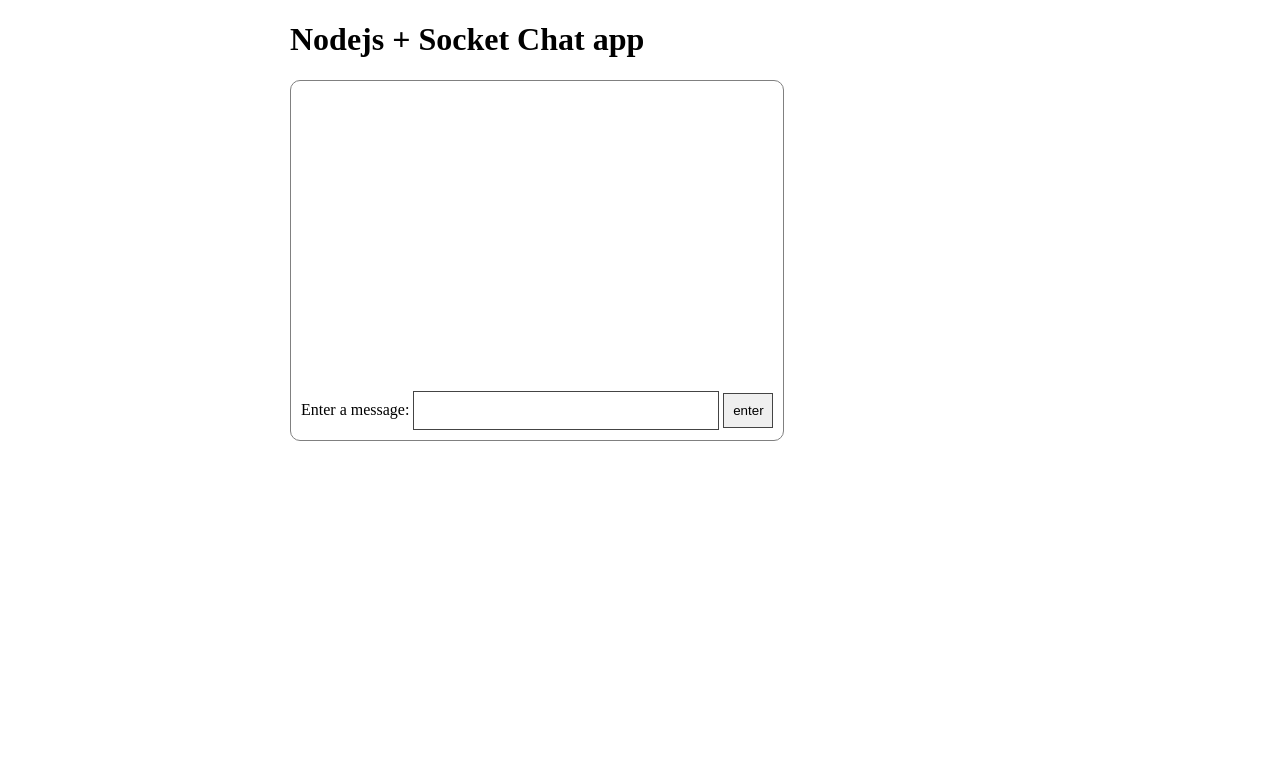
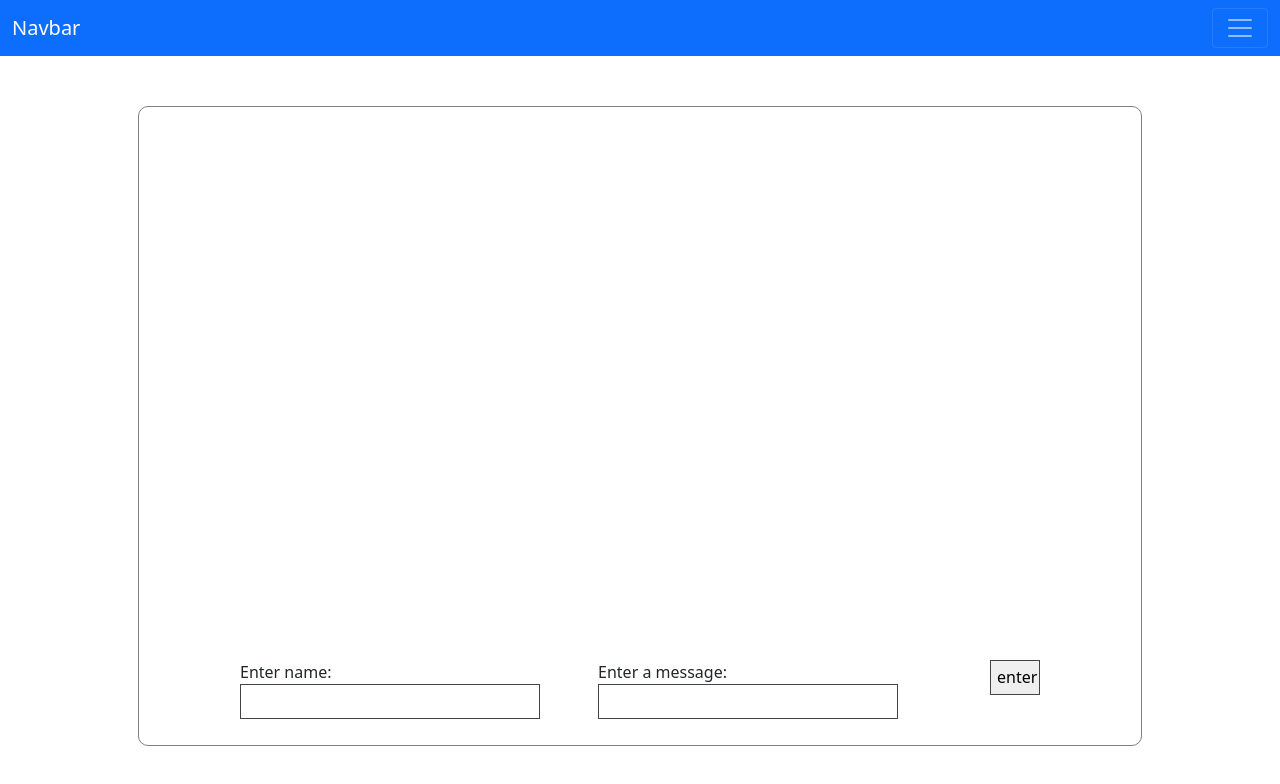
Before and after one commit to pranav-iitr/instaAssignment, a website: page public/index.html in a window 1280 px wide. Drawn offline with nearby package versions, Linux system fonts and the light colour scheme; no server answers.

Commit message:
UI updates + Name + Formatting

```diff
--- a/public/index.html
+++ b/public/index.html
@@ -1,47 +1,93 @@
 <!DOCTYPE html>
 <html>
+
 <head>
-    <title>Chat app</title>
+  <title>Chat app Using Node Express And Socket</title>
+
+  <link href="https://cdn.jsdelivr.net/npm/bootstrap@5.1.3/dist/css/bootstrap.min.css" rel="stylesheet"
+    integrity="sha384-1BmE4kWBq78iYhFldvKuhfTAU6auU8tT94WrHftjDbrCEXSU1oBoqyl2QvZ6jIW3" crossorigin="anonymous">
   <style>
-        #container {
-          width: 700px;
-          margin: 0 auto;
+    .chat-form {
+      display: flex;
+
+      width: 800px;
+      justify-content: center;
+
     }
+
     .chat-input {
       width: 300px;
       height: 35px;
       border: solid 1px #444;
     }
+
     .chat-submit {
       width: 50px;
       height: 35px;
       border: solid 1px #444;
     }
+
     .chat-window {
-          height: 300px;
-          width: 400px;
+      height: 80%;
+      width: 100%;
     }
-        #chatSection {
-          float: left;
+
+    .chatSection {
+      width: 90%;
+      margin-left: 5%;
+      margin-top: 50px;
       border: 1px grey solid;
       border-radius: 10px;
       padding: 10px;
+      height: 80vh;
+      display: flex;
+      flex-direction: column;
+      align-items: center;
+      justify-content: space-around;
     }
   </style>
+  <script src="https://cdn.jsdelivr.net/npm/bootstrap@5.1.3/dist/js/bootstrap.bundle.min.js"
+    integrity="sha384-ka7Sk0Gln4gmtz2MlQnikT1wXgYsOg+OMhuP+IlRH9sENBO0LRn5q+8nbTov4+1p"
+    crossorigin="anonymous"></script>
+</head>
 
-  </head>
 <body>
-    <div id="container">
-      <h1>
-        Nodejs + Socket Chat app
-      </h1>
-      <div id="chatSection">
-        <div class="chat-window"></div>
+
+
+  <nav class="navbar navbar-dark bg-primary">
+    <div class="container-fluid">
+      <a class="navbar-brand" href="#">Navbar</a>
+      <button class="navbar-toggler" type="button" data-bs-toggle="collapse" data-bs-target="#navbarNav"
+        aria-controls="navbarNav" aria-expanded="false" aria-label="Toggle navigation">
+        <span class="navbar-toggler-icon"></span>
+      </button>
+      <div class="collapse navbar-collapse" id="navbarNav">
+        <ul class="navbar-nav">
+          <li class="nav-item">
+            <a class="nav-link active" aria-current="page" href="#">Home</a>
+          </li>
+          <li class="nav-item">
+            <a class="nav-link" href="#">Features</a>
+          </li>
+
+      </div>
+    </div>
+  </nav>
+
+  <div class="container">
+
+    <div  class="chatSection">
+      <div data-bs-spy="scroll" class="chat-window"></div>
       <form class="chat-form">
+        <label class="chat-name">
+          Enter name:
+          <input type="text" id="name" class="chat-input" />
+        </label>
         <label class="chat-label">
           Enter a message:
-            <input type="text" class="chat-input" />
+          <input type="text" id="message" class="chat-input" />
         </label>
+
         <input type="submit" class="chat-submit" value="enter" />
       </form>
     </div>
@@ -50,4 +96,5 @@
   <script src="socket.io/socket.io.js"></script>
   <script src="script.js"></script>
 </body>
+
 </html>
--- a/public/script.js
+++ b/public/script.js
@@ -1,20 +1,24 @@
 const socket = io()
 const chat = document.querySelector('.chat-form')
-const Input = document.querySelector('.chat-input')
+const Input = document.querySelector('#message')
+const Name = document.querySelector('#name')
 const chatWindow = document.querySelector('.chat-window')
-const renderMessage = message => {
+const renderMessage = message2 => {
     const div = document.createElement('div')
     div.classList.add('render-message')
-    div.innerText = message
+    div.innerText = message2
     chatWindow.appendChild(div)
   }
 
 
 chat.addEventListener('submit', event => {
   event.preventDefault()
-  socket.emit('chat', Input.value)
+  if(Name.value==""){socket.emit('chat', "Unknown : "+ Input.value)}
+  else{socket.emit('chat', Name.value+ " : "+ Input.value)}
+
   Input.value = ''
-  socket.on('chat', message => {
-    renderMessage(message)
+  socket.on('chat', message2 => {
+    renderMessage(message2 )
+
   })
 })
```
Also changed, not shown: index.js (+4 -4 lines). Lines whose indentation alone changed are shown as unchanged.
